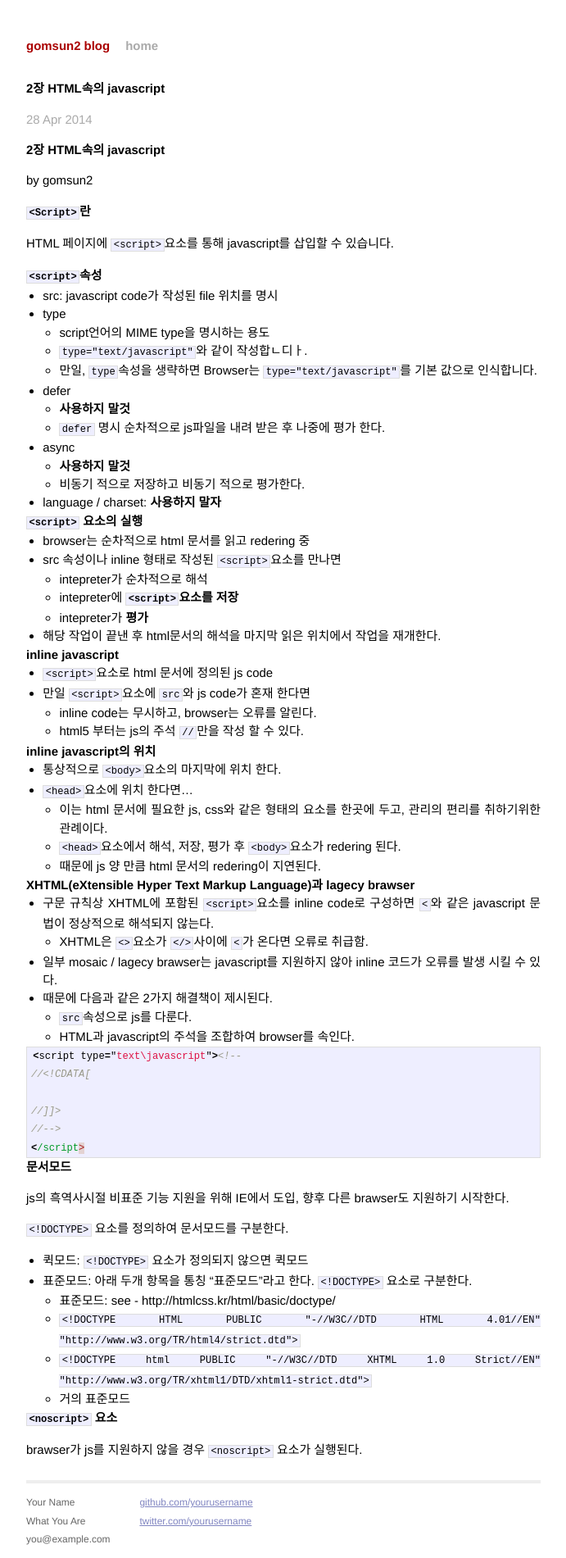
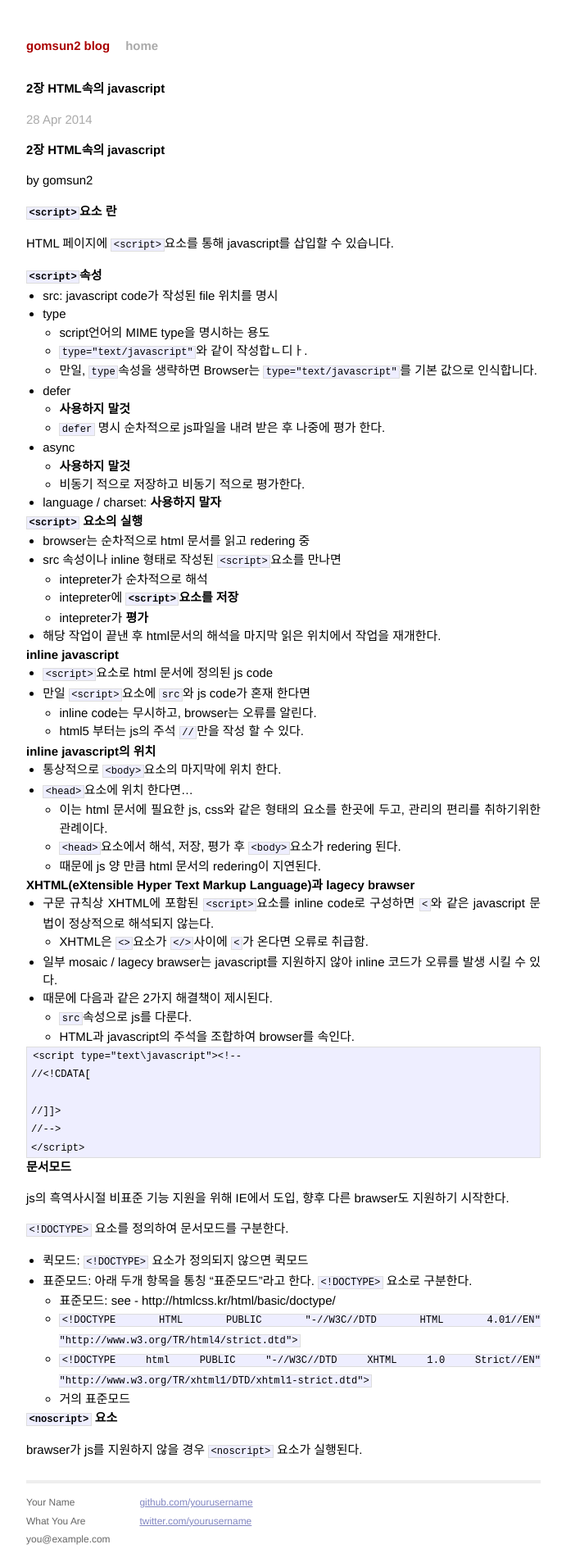
Before and after one commit to ParkKyeongSik/gomsun2.github.io, a Jekyll site: the page built from _posts/2014-04-28-javascriptInTheHTML.md, in a window 1280 px wide. Shown: the whole page at 82% size, without its empty margins (294-985 px from the left). Built offline with Jekyll 4.4.1, drawn with Linux system fonts in a browser that asks for light colours; Markdown is read by kramdown in place of the engine named in the settings.

Commit message:
Update 2014-04-28-javascriptInTheHTML.md

````diff
--- a/_posts/2014-04-28-javascriptInTheHTML.md
+++ b/_posts/2014-04-28-javascriptInTheHTML.md
@@ -9,7 +9,7 @@ categories: javascript
 
 by gomsun2
 
-## `<Script>`란
+## `<script>`요소 란
 
 HTML 페이지에 `<script>`요소를 통해 javascript를 삽입할 수 있습니다.
 
@@ -61,7 +61,7 @@ HTML 페이지에 `<script>`요소를 통해 javascript를 삽입할 수 있습
   - `src`속성으로 js를 다룬다.
   - HTML과 javascript의 주석을 조합하여 browser를 속인다.
 
-```js
+```
 <script type="text\javascript"><!--
 //<!CDATA[
 
````
